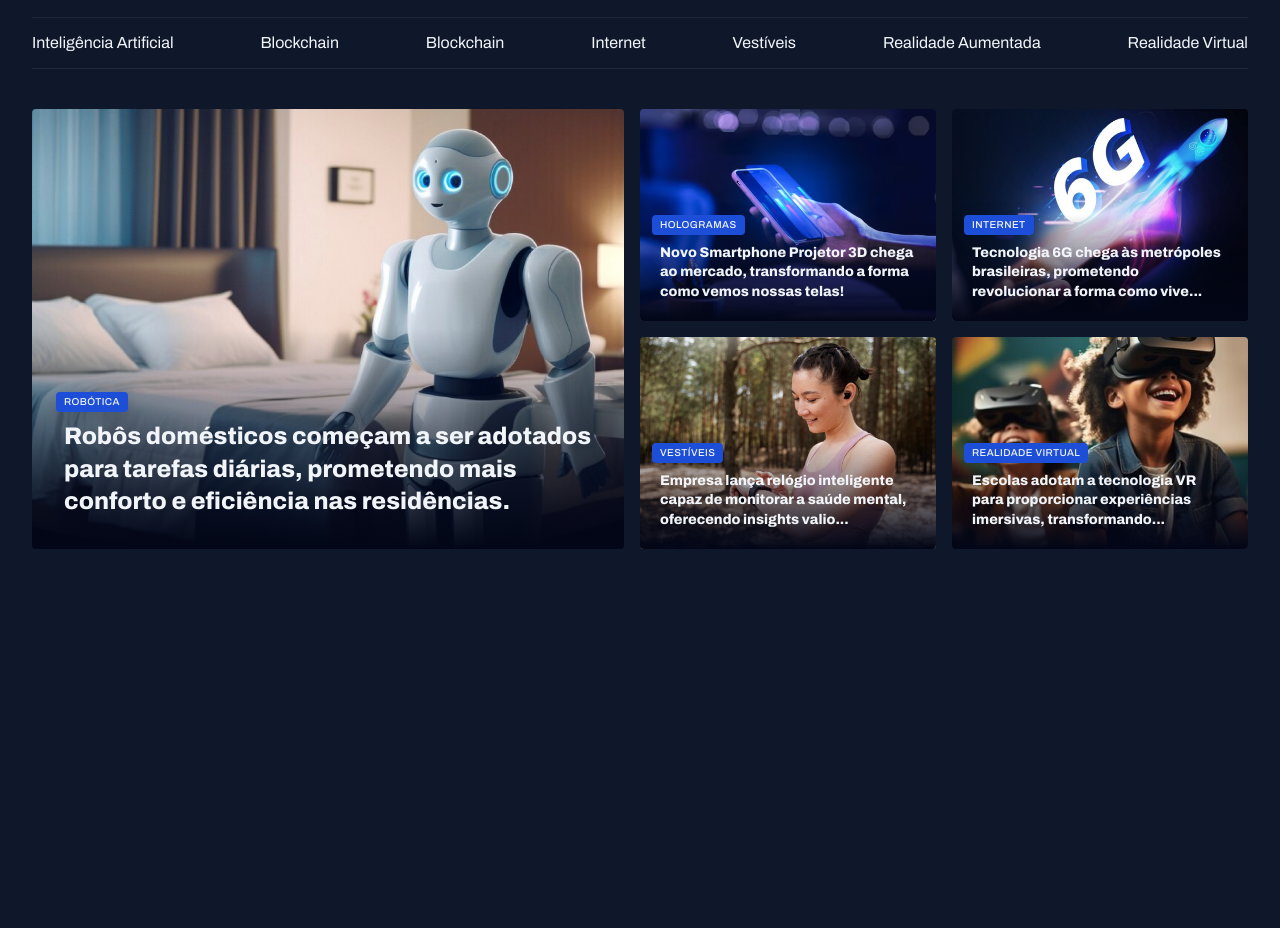
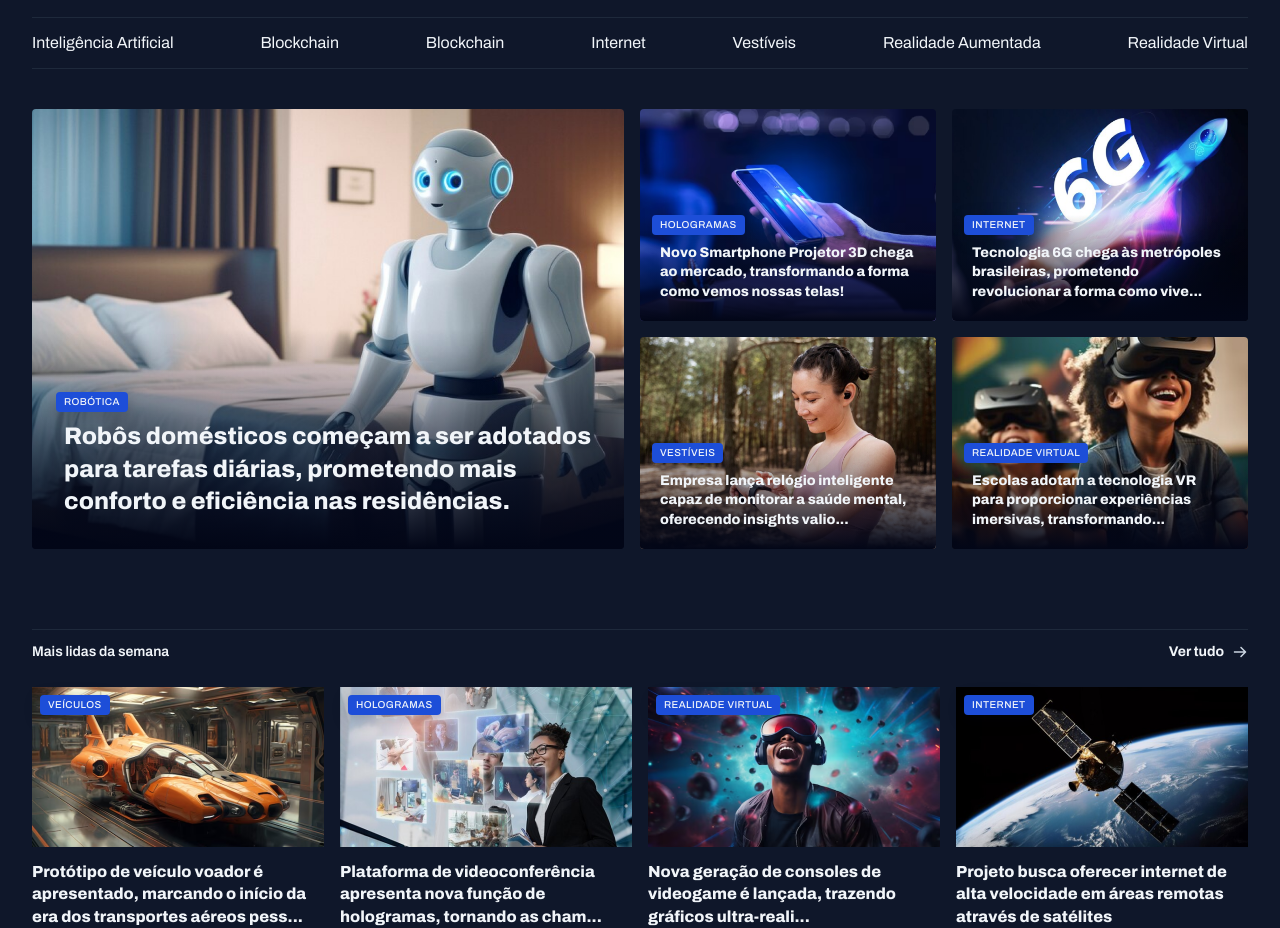
Before and after one commit to Anaxuria/03.-Portal-de-Noticias, a plain HTML site: page index.html in a window 1280 px wide. Shown: the part 55-983 px from the top of the page. Before the commit the page ends 800 px from the top, so only its background shows below. Drawn offline with Linux system fonts and the light colour scheme.

Commit message:
Feita a segunda sessão

```diff
--- a/index.html
+++ b/index.html
@@ -97,6 +97,42 @@
                 </figure>
             </div>
         </section>
+
+        <section id="weekly">
+            <header class="grid grid-flow-col">
+                <h3>Mais lidas da semana</h3>
+                <a href="#" class="grid grid-flow-col">
+                    <strong>Ver tudo</strong>
+                    <span></span>
+                </a>
+            </header>
+
+            <div class="grid gap-16">
+                <figure>
+                    <span class="content-tag">veículos</span>
+                    <img src="./assets/images/Image 06.png" alt="">
+                    <p>Protótipo de veículo voador é apresentado, marcando o início da era dos transportes aéreos pess...</p>
+                </figure>
+
+                <figure>
+                    <span class="content-tag">hologramas</span>
+                    <img src="./assets/images/Image 07.png" alt="">
+                    <p>Plataforma de videoconferência apresenta nova função de hologramas, tornando as cham...</p>
+                </figure>
+
+                <figure>
+                    <span class="content-tag">realidade virtual</span>
+                    <img src="./assets/images/Image 08.png" alt="">
+                    <p>Nova geração de consoles de videogame é lançada, trazendo gráficos ultra-reali...</p>
+                </figure>
+
+                <figure>
+                    <span class="content-tag">internet</span>
+                    <img src="./assets/images/Image 09.png" alt="">
+                    <p>Projeto busca oferecer internet de alta velocidade em áreas remotas através de satélites</p>
+                </figure>
+            </div>
+        </section>
      </main>
 
 </body>
--- a/styles/global.css
+++ b/styles/global.css
@@ -53,6 +53,7 @@ img {
 
 main {
     margin-top: 40px;
+    gap: 80px;
 }
 
 .content-tag {
--- a/styles/sections.css
+++ b/styles/sections.css
@@ -1,3 +1,25 @@
+section header {
+    border-top: 1px solid var(--stroke-color);
+    padding-block: 12px 24px;
+    font: var(--text-span);
+
+    a {
+        justify-content: end;
+        align-items: center;
+        gap: .5rem;
+
+        span {
+            background-image: url(../assets/icons/ArrowRight.svg);
+            width: 16px;
+            height: 16px;
+        }
+
+        &:hover span{
+            background-image: url(../assets/icons/ArrowRight-hover.svg);
+        }
+    }
+}
+
 #featured {
     img {
         height: 100%;
@@ -33,3 +55,29 @@
         }
     }
 }
+
+#weekly {
+
+    &>div {
+        grid-template-columns: repeat(4, 292px);
+    }
+
+    img {
+        height: 160px;
+    }
+
+    figure {
+        position: relative;
+
+        .content-tag {
+            position: absolute;
+            top: 8px;
+            left: 8px;
+        }
+
+        p {
+            margin-top: 8px;
+            font-weight: 800;
+        }
+    }
+}
```
